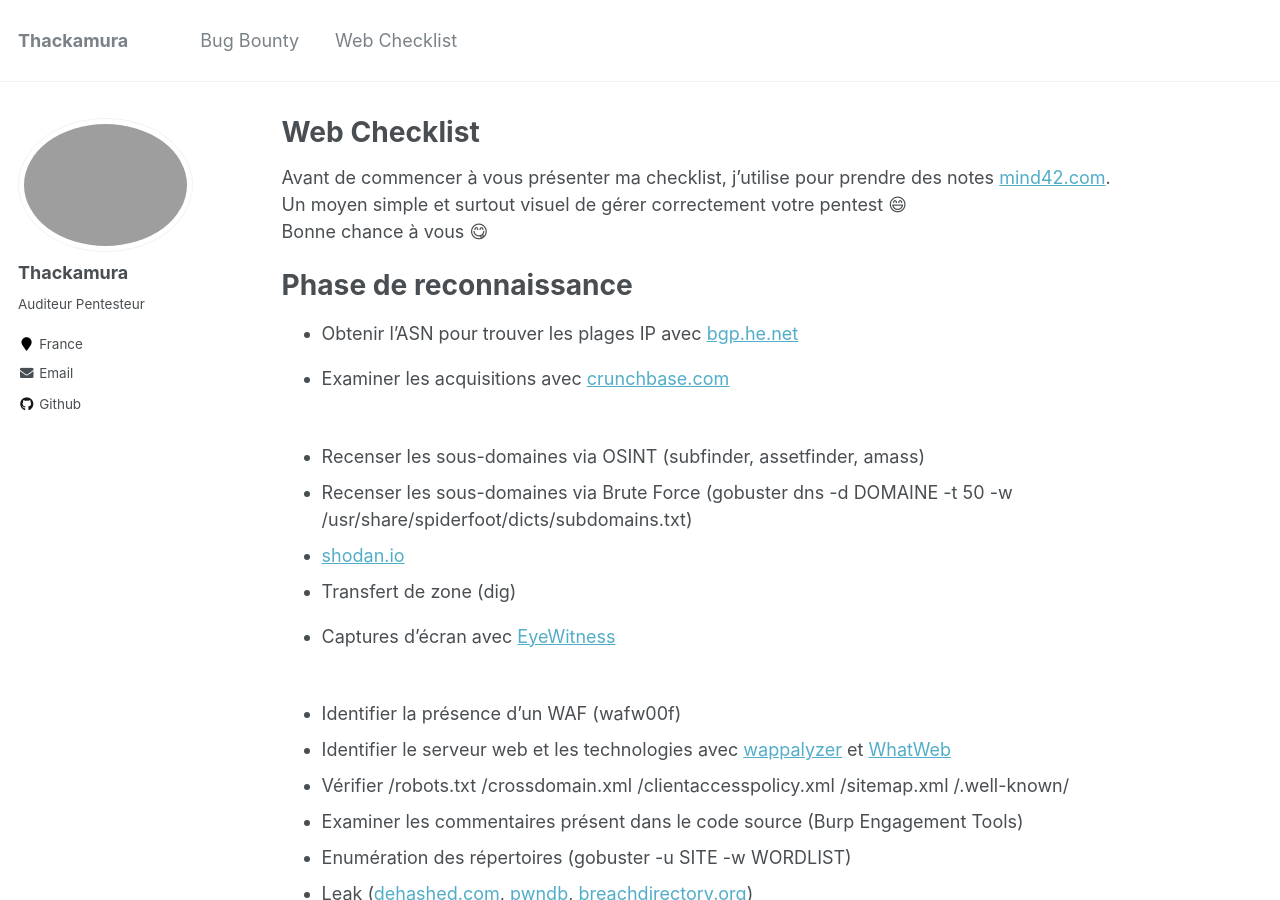
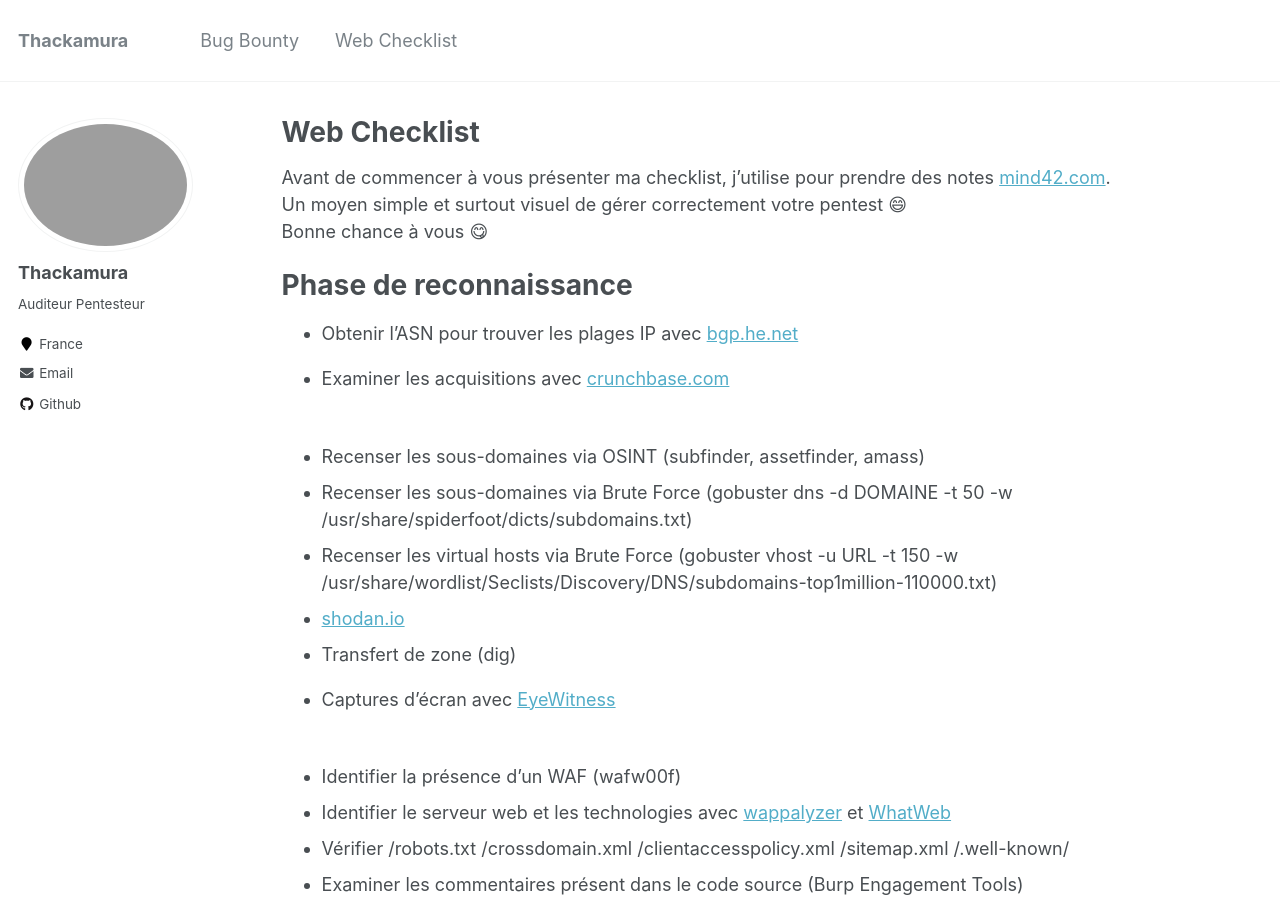
Before and after one commit to thackamura/thackamura.github.io, a Jekyll site: the page built from _pages/web-checklist.md, in a window 1280 px wide and 900 px high. Built offline with Jekyll 4.4.1, drawn with Linux system fonts in a browser that asks for light colours; some of the changed text lies outside the part shown.

Commit message:
Update web-checklist.md

```diff
--- a/_pages/web-checklist.md
+++ b/_pages/web-checklist.md
@@ -23,6 +23,7 @@
 
 * Recenser les sous-domaines via OSINT (subfinder, assetfinder, amass)
 * Recenser les sous-domaines via Brute Force (gobuster dns -d DOMAINE -t 50 -w /usr/share/spiderfoot/dicts/subdomains.txt)
+* Recenser les virtual hosts via Brute Force (gobuster vhost -u URL -t 150 -w /usr/share/wordlist/Seclists/Discovery/DNS/subdomains-top1million-110000.txt)
 * [shodan.io](https://www.shodan.io/)
 * Transfert de zone (dig)
 * Captures d'écran avec [EyeWitness](https://github.com/FortyNorthSecurity/EyeWitness)
@@ -269,3 +270,8 @@
 **Vérifier que les identifiants de session ne soient pas exposé dans les URLs**
 
 **Vérifier que la session soit détruite lorsqu’un utilisateur se déconnecte de l’application.**
+
+<br/>
+
+Elevation de privilege
+======
```
